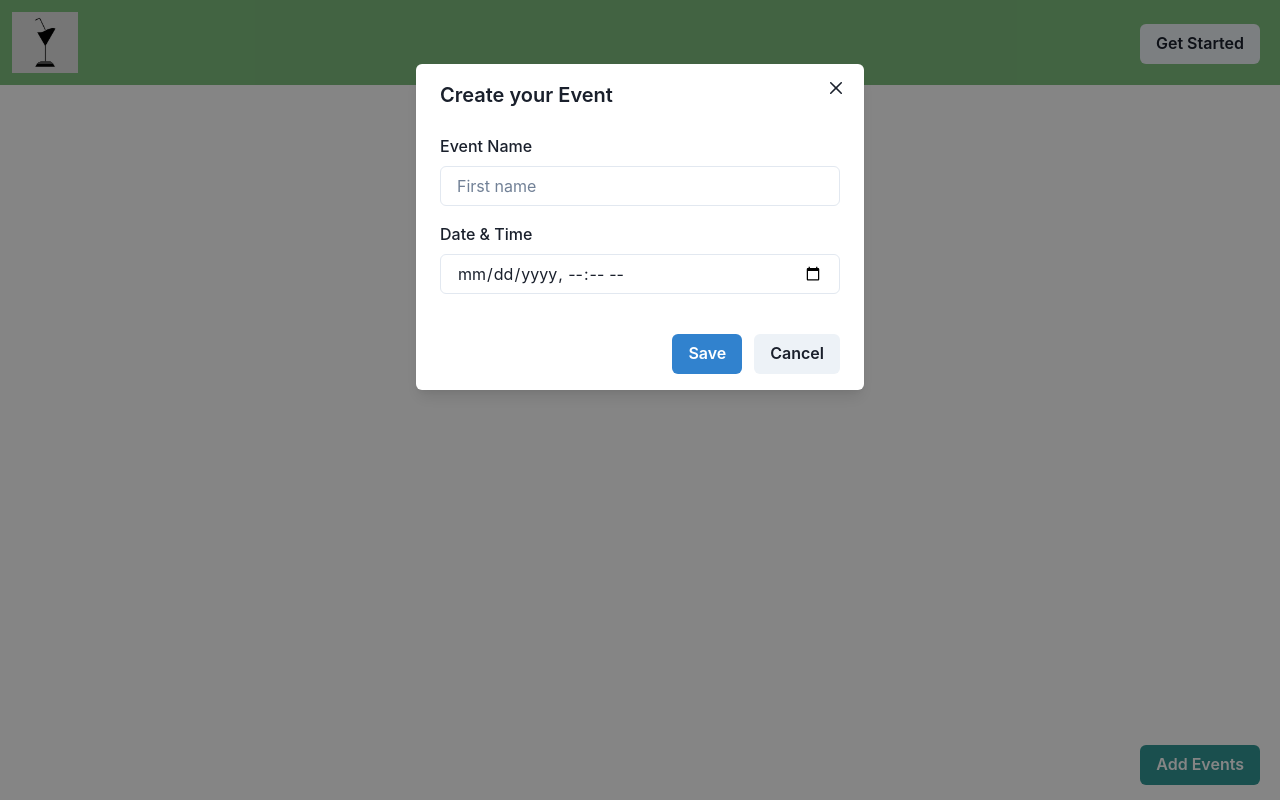
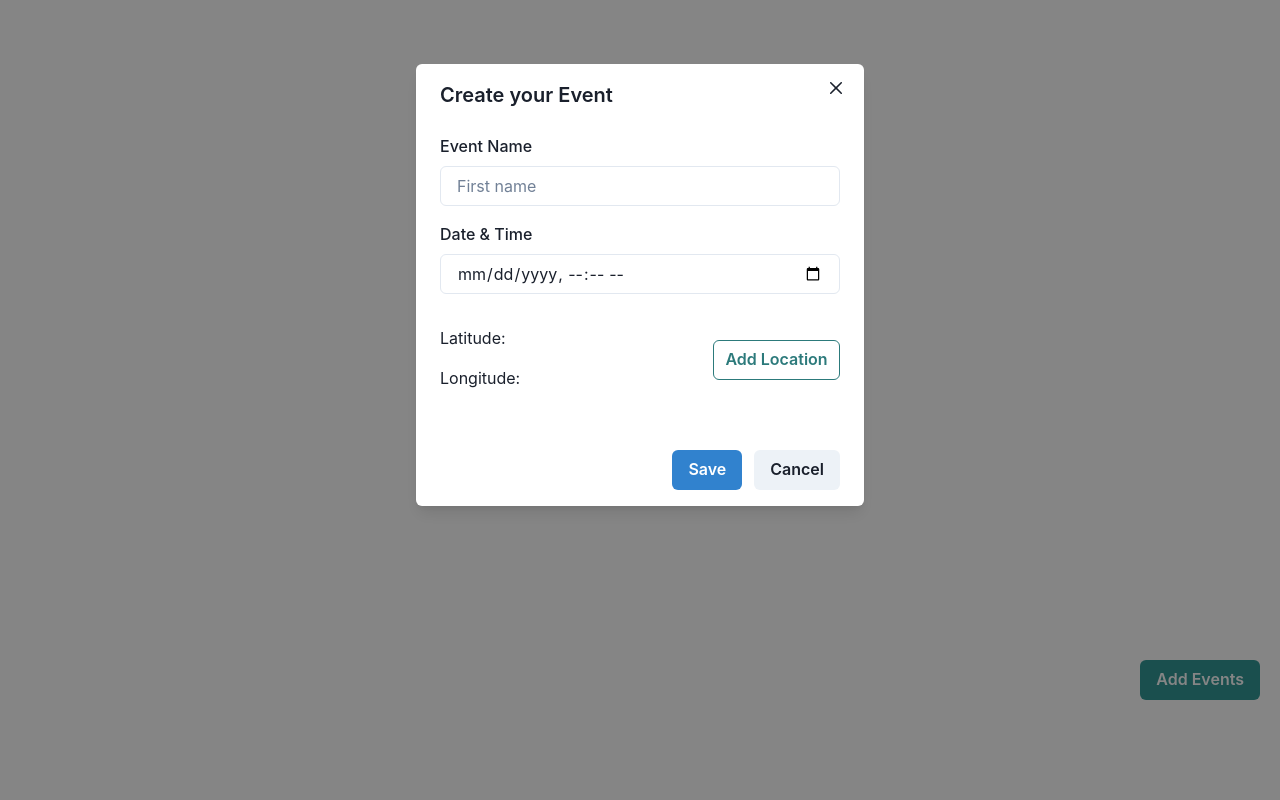
Before and after one commit to Ameenacusat/EventPlanner, a React (Vite) app in the folder EventPlanner/: page / in a window 1280 px wide. Both pictures are taken after a click on the button "Add Events". Built offline with nearby package versions, Linux system fonts and the light colour scheme.

Commit message:
Creating Event solved...Map works

```diff
--- a/EventPlanner/package.json
+++ b/EventPlanner/package.json
@@ -16,6 +16,7 @@
     "axios": "^1.7.7",
     "firebase": "^10.14.0",
     "framer-motion": "^11.9.0",
+    "ol": "^10.2.1",
     "react": "^18.3.1",
     "react-dom": "^18.3.1",
     "uuid": "^10.0.0"
--- a/EventPlanner/src/App.jsx
+++ b/EventPlanner/src/App.jsx
@@ -3,6 +3,7 @@ import { ChakraProvider } from '@chakra-ui/react'
 import './App.css'
 import MyEvents from './Components/MyEvents'
 import Landing from "./Components/Pages/Landing"
+import Navbar from './Components/Navbar'
 
 function App() {
   const [count, setCount] = useState(0)
@@ -10,7 +11,7 @@ function App() {
   return (
     <>
       <ChakraProvider>
-        <Landing/>
+
         <MyEvents/>
       </ChakraProvider>
     </>
--- /dev/null
+++ b/EventPlanner/src/Components/Maps.jsx
@@ -0,0 +1,22 @@
+    import React from 'react'
+import Map from 'ol/Map.js';
+import View from 'ol/View.js';
+import TileLayer from 'ol/layer/Tile.js';
+import OSM from 'ol/source/OSM.js';
+import { fromLonLat } from 'ol/proj';
+
+const keralaCoordinates = fromLonLat([76.2711, 10.8505]);
+
+
+export const map = new Map({
+    view: new View({
+        center: keralaCoordinates,
+        zoom: 5, // Adjust the zoom level as needed
+      }),
+      layers: [
+        new TileLayer({
+          source: new OSM(),
+        }),
+      ],
+      target: null, // This will be set dynamically in the component
+    });
--- a/EventPlanner/src/Components/MyEvents.jsx
+++ b/EventPlanner/src/Components/MyEvents.jsx
@@ -1,6 +1,12 @@
-import React, { useEffect, useState } from 'react'
+import React, { useEffect, useState,useRef } from 'react'
 import axios from 'axios';
 import { db } from './Firebase/Firestore';
+
+import Map from 'ol/Map.js';
+import View from 'ol/View.js';
+import TileLayer from 'ol/layer/Tile.js';
+import OSM from 'ol/source/OSM.js';
+
 import {
     Box,
     Button,
@@ -15,7 +21,8 @@ import {
     ModalCloseButton,
     FormControl,
     FormLabel,
-    Input
+    Input,
+    Text
 } from '@chakra-ui/react'
 import {
     collection,
@@ -30,76 +37,81 @@ import {
     addDoc
   } from 'firebase/firestore';
   import { v4 as uuidv4 } from 'uuid';
+import { map } from './Maps';
+import { toLonLat, fromLonLat } from 'ol/proj';
+import VectorLayer from 'ol/layer/Vector';
+import VectorSource from 'ol/source/Vector';
+import Feature from 'ol/Feature';
+import Point from 'ol/geom/Point';
+import { Icon, Style } from 'ol/style';
 
 
 const MyEvents = () => {
-    const [mapData, setMapData] = useState(null);
-    const [error, setError] = useState(null);
-    const [mapUuid, setMapUuid] = useState('');
-    const [mapTitle, setMapTitle] = useState('');
-    const [mapDescription, setMapDescription] = useState('');
+
+    const [Events, setEvents] = useState([]);
+    const [Name,setName] = useState(null);
+    const [Date,setDate] = useState(null);
+    const [coordinates, setCoordinates] = useState(null);
+    //const [error, setError] = useState(null);
+    const [secondModal,setSecondModal] = useState(false)
+    const { isOpen: isFirstModalOpen, onOpen: onOpenFirstModal, onClose: onCloseFirstModal } = useDisclosure();
+    const { isOpen: isSecondModalOpen, onOpen: onOpenSecondModal, onClose: onCloseSecondModal } = useDisclosure();
+    const initialRef = React.useRef(null);
+    const finalRef = React.useRef(null);
+    console.log(isSecondModalOpen)
+    const HandleAddEvents = () => {
+      onOpenFirstModal();
+    }
+    console.log(Events)
+    console.log(coordinates)
+      // Initialize the map once
+    // Dynamically set the map target to the DOM element after the component mounts
+  useEffect(()=>{
+    console.log("nro")
+    const func = () => {
+      map.setTarget('map')
+      const markerSource = new VectorSource();
+      const markerLayer = new VectorLayer({
+        source: markerSource,
+        style: new Style({
+          image: new Icon({
+            src: 'https://openlayers.org/en/v6.5.0/examples/data/icon.png', // Example marker icon
+            anchor: [0.5, 1],
+          }),
+        }),
+      },[isSecondModalOpen]);
+      map.addLayer(markerLayer);
+
+      map.on('dblclick', (event) => {
+        const coordinates = event.coordinate;
+        const lonLat = toLonLat(coordinates);
+        console.log('Coordinates:', lonLat);
+        setCoordinates(lonLat); // Update the state with the new coordinates
+
+        const marker = new Feature(new Point(coordinates));
+        markerSource.clear(); // Remove previous markers
+        markerSource.addFeature(marker);
+        //setStatus(false)
+      });
+
+      {/*return () => {
+        map.setTarget(null);
+      };*/
+      }
+      }
+
+    setTimeout(func,3000)
+
+
+  },[secondModal])
 
 
 
-        // Function to create a new map
-        const createMap = async () => {
-          const newMapUuid = uuidv4(); // Generate a new UUID
-          const newMapData = {
-            slug: newMapUuid,
-            title: mapTitle,
-            description: mapDescription,
-            privacy: "public",
-            users_can_create_markers: "yes",
-            options: null,
-            uuid: newMapUuid,
-            // created_at: new Date().toISOString(),
-            //updated_at: new Date().toISOString(),
-            //image: "/images/new-map.png",
-            /*categories: [
-              { id: 1, name: "Category 1", icon: "/images/icon1.svg", markers_count: 0 },
-            ],*/
-          };
 
-          try {
-            const response = await axios.post('/api/maps', newMapData);
-            console.log('Map created successfully:', response.data);
-            setMapUuid(newMapUuid); // Store the UUID of the created map
-          } catch (error) {
-            console.error('Error creating map:', error);
-            setError(error);
-          }
-        };
-
-        const fetchMap = async (uuid) => {
-            try {
-              const response = await axios.get(`/api/maps/${uuid}`);
-              setMapData(response.data);
-            } catch (error) {
-              console.error('Error fetching map:', error);
-              setError(error);
-            }
-          };
-        useEffect(() => {
-            if (mapUuid) {
-              fetchMap(mapUuid);
-            }
-          }, [mapUuid]);
-    const [Events, setEvents] = useState([]);
-    const [Name,setName] = useState(null);
-    const [Date,setDate] = useState(null);
-    //const [error, setError] = useState(null);
-    const { isOpen, onOpen, onClose } = useDisclosure();
-    const initialRef = React.useRef(null);
-    const finalRef = React.useRef(null);
-
-    const HandleAddEvents = () => {
-        onOpen();
-    }
-    console.log(Events)
     const HandleModalSubmit=()=>{
 
         //setEvents(value);
-        onClose();
+        onCloseFirstModal()
         const date = Date.slice(0, 10);
         console.log(date);
         const time = Date.slice(11,16);
@@ -114,15 +126,18 @@ const MyEvents = () => {
 
             },
           ]);
-          createMap()
+          //createMap()
 
 
         const docRef = collection(db,'Database',`abhishekkrishnan2006@gmail.com`,`${Name}`)
         try {
             addDoc(docRef,{
                 Date:date,
-                Time:time
+                Time:time,
+                Latitude:coordinates[0],
+                Longitude:coordinates[1],
             })
+
           } catch (error) {
             console.log(error)
           }
@@ -139,25 +154,27 @@ const MyEvents = () => {
         alignItems="center"
     >
         <Box
+          w="100%"
+          display="flex"
+          flexDirection="colmn"
+          alignItems="center"
           h="650px"
-            w="100%"
+
+
         >
-            <Box>
-                <img
-                    src={mapData?.image}
-                >
-                </img>
-            </Box>
+
         </Box>
         <Box
             w="100%"
             display="flex"
-            flexDirection="row"
+            flexDirection="colmn"
             alignItems="center"
             justifyContent="flex-end"
             p="10px"
             pr = "20px"
         >
+
+
           <Button
               colorScheme='teal'
               size='md'
@@ -168,8 +185,8 @@ const MyEvents = () => {
           </Button>
           <Modal
 
-                isOpen={isOpen}
-                onClose={onClose}
+              isOpen={isFirstModalOpen}
+              onClose={ onCloseFirstModal}
           >
             <ModalOverlay />
             <ModalContent>
@@ -185,18 +202,110 @@ const MyEvents = () => {
                 <FormLabel>Date & Time</FormLabel>
                 <Input placeholder='Select Date and Time' size='md' type='datetime-local' onChange={(e)=>{setDate(e.target.value)}}/>
                 </FormControl>
+                <FormControl mt={4}>
+                <Box
+                  display="flex"
+                  justifyContent="center"
+                  alignItems="center"
+                >
+                  <Box
+                    w="300px"
+                    h="100px"
+                    display="flex"
+                    flexDirection="column"
+
+                    justifyContent="flex-start"
+
+                  >
+                    <Text
+                      w='100%'
+                      mb={4}
+                      mt={4}
+                    >
+                      Latitude:{coordinates?.[0]}
+                    </Text>
+                    <Text
+                       w='100%'
+                    >
+                      Longitude:{coordinates?.[1]}
+                    </Text>
+                  </Box>
+                  <Button
+                    colorScheme='teal'
+                    variant='outline'
+                    onClick={()=>{
+
+                      //handleMap()
+                      setSecondModal(true)
+                      onOpenSecondModal()
+                    }}
+                  >
+                    Add Location
+                  </Button>
+                </Box>
+
+                </FormControl>
             </ModalBody>
 
             <ModalFooter>
                 <Button
                     colorScheme='blue'
                     mr={3}
-                    onClick={HandleModalSubmit}
+                    onClick={()=>{
+                      HandleModalSubmit()
+                      setStatus(false)
+                    }}
                 >
 
                 Save
                 </Button>
-                <Button onClick={onClose}>Cancel</Button>
+                <Button onClick={ onCloseFirstModal}>Cancel</Button>
+            </ModalFooter>
+            </ModalContent>
+          </Modal>
+
+          <Modal
+              isOpen={isSecondModalOpen}
+              onClose={ onCloseSecondModal}
+
+            >
+            <ModalOverlay />
+            <ModalContent
+              w="600px"
+            >
+              <ModalHeader>Location</ModalHeader>
+              <ModalCloseButton />
+              <ModalBody
+                pb={6}
+                >
+                 <Box
+                  h="450px"
+                  w="100%"
+                >
+                  <Box
+                    id = "map"
+                    w="100%"
+                    h="450px"
+                  >
+
+                  </Box>
+                </Box>
+              </ModalBody>
+
+              <ModalFooter
+
+              >
+                <Button
+                colorScheme='blue'
+                mr={3}
+                onClick={ ()=>{
+                  onCloseSecondModal()
+
+                }}
+                >
+                  Save
+                </Button>
+                <Button onClick={ onCloseSecondModal}>Cancel</Button>
               </ModalFooter>
             </ModalContent>
           </Modal>
```
Also changed, not shown: 1 other file (tests, documents, lock files or other folders). Lines whose indentation alone changed are shown as unchanged.
